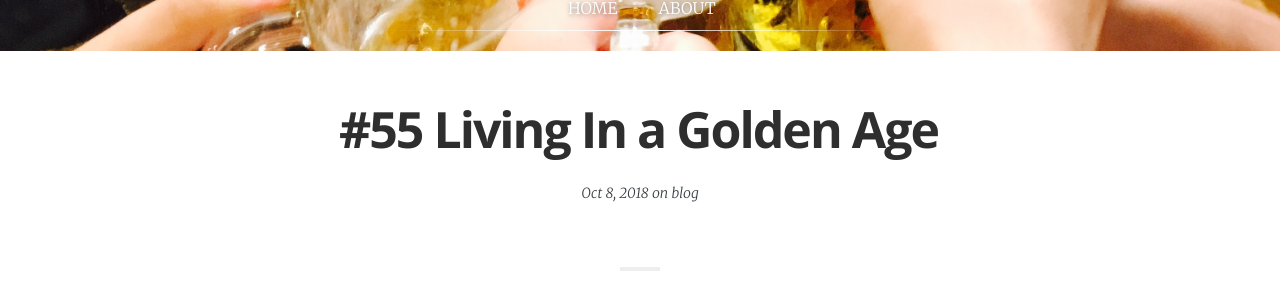
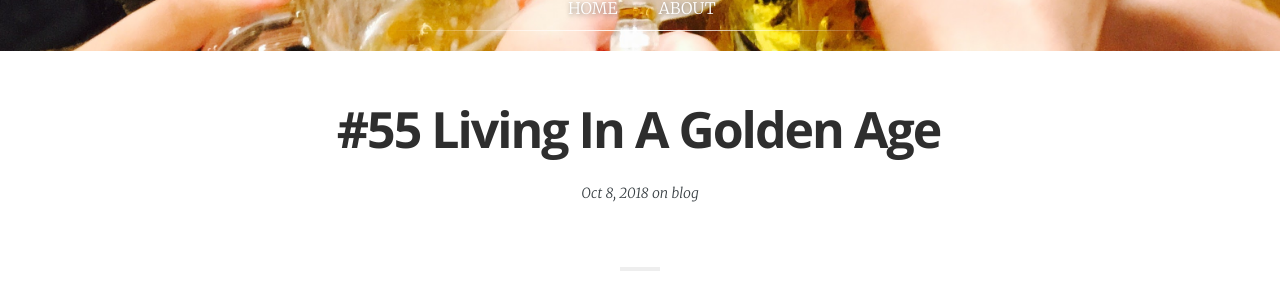
Before and after one commit to rehashfm/rehash.fm, a Jekyll site: the page built from _posts/2018-10-08-55.md, in a window 1280 px wide. Shown: the part 289-589 px from the top of the page. Built offline with Jekyll 4.4.1, drawn with Linux system fonts in a browser that asks for light colours; some web fonts are replaced.

Commit message:
add 2018-10-08-55.md

```diff
--- a/_posts/2018-10-08-55.md
+++ b/_posts/2018-10-08-55.md
@@ -1,6 +1,6 @@
 ---
 layout:            post
-title:             "#55 Living In a Golden Age"
+title:             "#55 Living In A Golden Age"
 date:              2018-10-08 10:00:00 +0900
 tags:              blog
 category:          Blog
```
